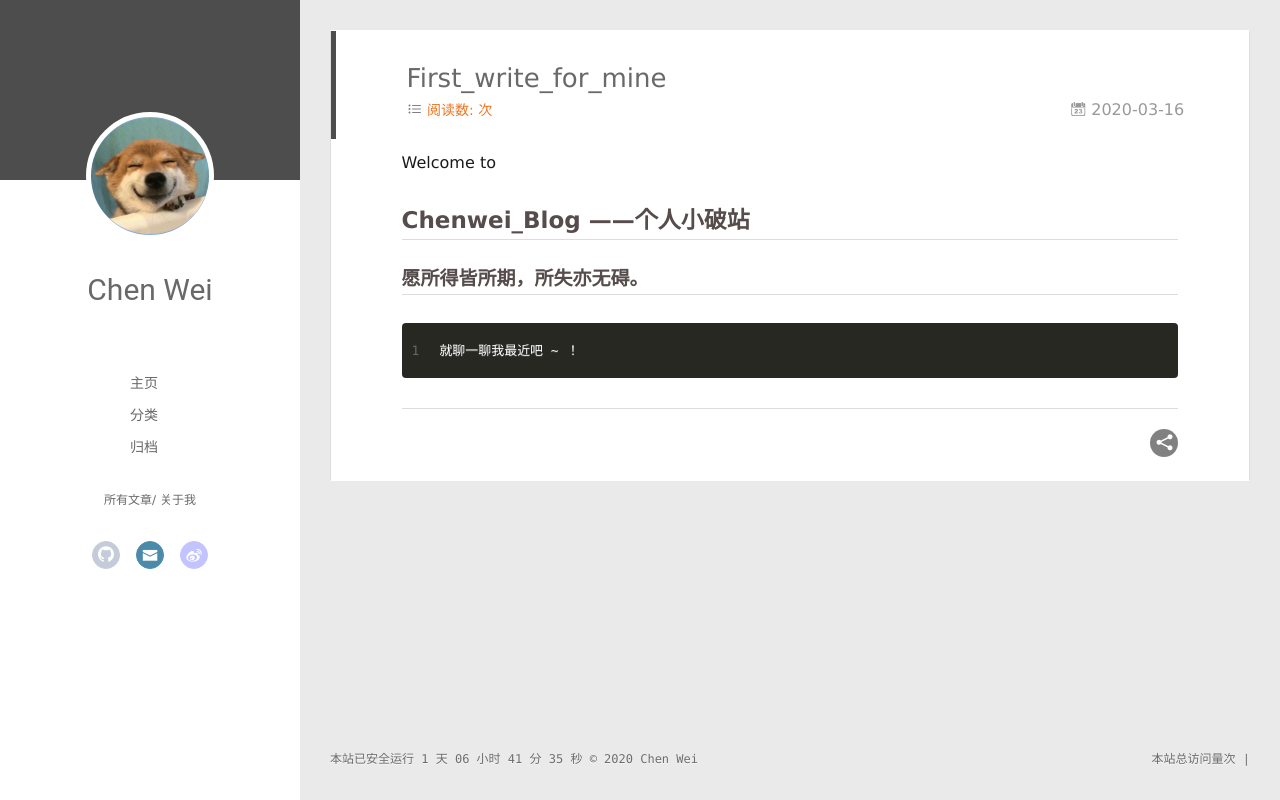
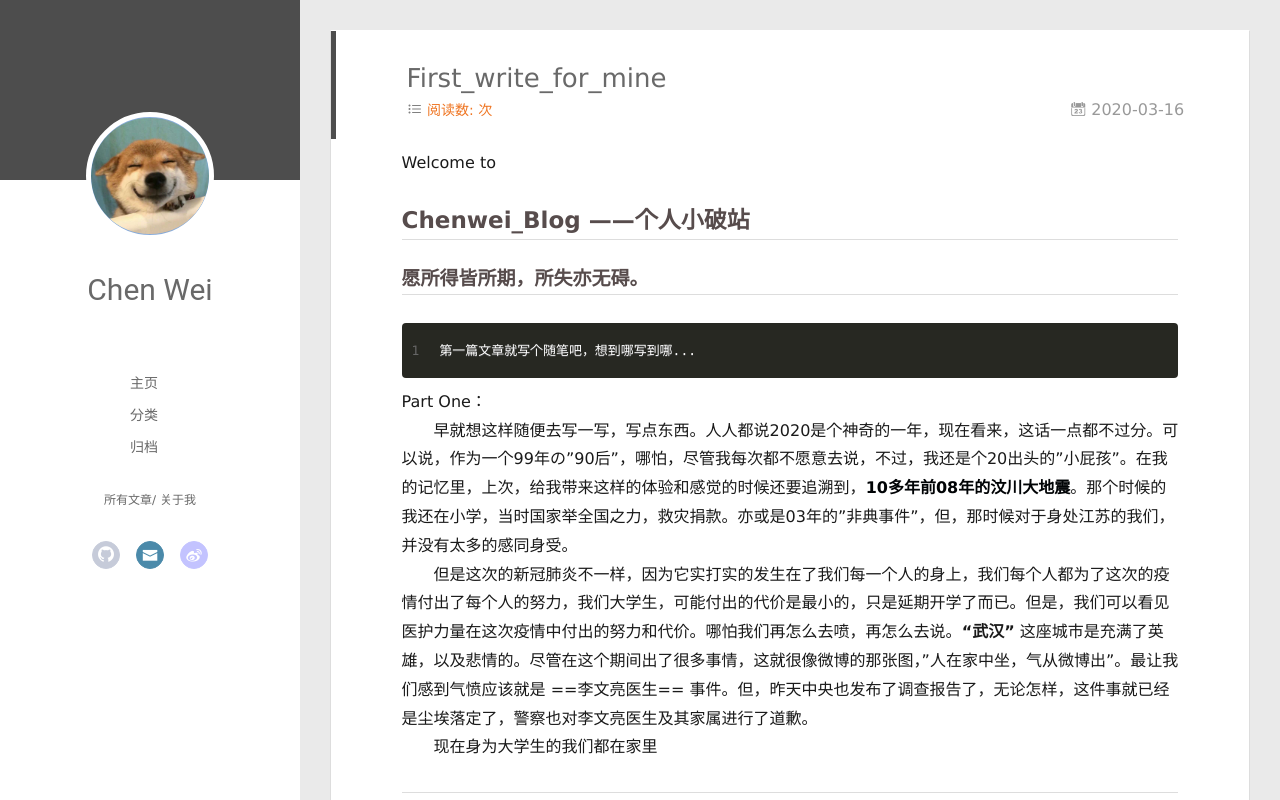
Before and after one commit to Chen1250734885/Chen1250734885.github.io, a plain HTML site: page 2020/03/16/First_write_for_mine/index.html in a window 1280 px wide. Drawn offline with Linux system fonts and the light colour scheme; some packages are replaced by stand-ins of ours; a script that the page names is missing.

Commit message:
Site updated: 2020-03-20 15:41:29

```diff
--- a/2020/03/16/First_write_for_mine/index.html
+++ b/2020/03/16/First_write_for_mine/index.html
@@ -8,15 +8,15 @@
   <link rel="dns-prefetch" href="http://yoursite.com">
   <title>First_write_for_mine | Hexo</title>
   <meta name="viewport" content="width=device-width, initial-scale=1, maximum-scale=1">
-  <meta name="description" content="Welcome to  Chenwei_Blog ——个人小破站愿所得皆所期，所失亦无碍。1就聊一聊我最近吧 ~ ！">
+  <meta name="description" content="Welcome to  Chenwei_Blog ——个人小破站愿所得皆所期，所失亦无碍。1第一篇文章就写个随笔吧，想到哪写到哪... Part One：&amp;emsp;&amp;emsp;早就想这样随便去写一写，写点东西。人人都说2020是个神奇的一年，现在看来，这话一点都不过分。可以说，作为一个99年の”90后”，哪怕，尽管我每次都不愿意去说，不过，我还是个20出头的”小屁孩”。在我的记忆里，上次，给我带">
 <meta property="og:type" content="article">
 <meta property="og:title" content="First_write_for_mine">
 <meta property="og:url" content="http://yoursite.com/2020/03/16/First_write_for_mine/index.html">
 <meta property="og:site_name" content="Hexo">
-<meta property="og:description" content="Welcome to  Chenwei_Blog ——个人小破站愿所得皆所期，所失亦无碍。1就聊一聊我最近吧 ~ ！">
+<meta property="og:description" content="Welcome to  Chenwei_Blog ——个人小破站愿所得皆所期，所失亦无碍。1第一篇文章就写个随笔吧，想到哪写到哪... Part One：&amp;emsp;&amp;emsp;早就想这样随便去写一写，写点东西。人人都说2020是个神奇的一年，现在看来，这话一点都不过分。可以说，作为一个99年の”90后”，哪怕，尽管我每次都不愿意去说，不过，我还是个20出头的”小屁孩”。在我的记忆里，上次，给我带">
 <meta property="og:locale" content="en_US">
 <meta property="article:published_time" content="2020-03-16T08:27:19.428Z">
-<meta property="article:modified_time" content="2020-03-18T16:33:08.524Z">
+<meta property="article:modified_time" content="2020-03-20T07:40:49.165Z">
 <meta property="article:author" content="Chen Wei">
 <meta name="twitter:card" content="summary">
 
@@ -195,7 +195,8 @@
     <div class="article-entry" itemprop="articleBody">
 
         <p>Welcome to </p>
-<h2 id="Chenwei-Blog-——个人小破站"><a href="#Chenwei-Blog-——个人小破站" class="headerlink" title="Chenwei_Blog ——个人小破站"></a>Chenwei_Blog ——个人小破站</h2><h3 id="愿所得皆所期，所失亦无碍。"><a href="#愿所得皆所期，所失亦无碍。" class="headerlink" title="愿所得皆所期，所失亦无碍。"></a>愿所得皆所期，所失亦无碍。</h3><figure class="highlight bash"><table><tr><td class="gutter"><pre><span class="line">1</span><br></pre></td><td class="code"><pre><span class="line">就聊一聊我最近吧 ~ ！</span><br></pre></td></tr></table></figure>
+<h2 id="Chenwei-Blog-——个人小破站"><a href="#Chenwei-Blog-——个人小破站" class="headerlink" title="Chenwei_Blog ——个人小破站"></a>Chenwei_Blog ——个人小破站</h2><h3 id="愿所得皆所期，所失亦无碍。"><a href="#愿所得皆所期，所失亦无碍。" class="headerlink" title="愿所得皆所期，所失亦无碍。"></a>愿所得皆所期，所失亦无碍。</h3><figure class="highlight bash"><table><tr><td class="gutter"><pre><span class="line">1</span><br></pre></td><td class="code"><pre><span class="line">第一篇文章就写个随笔吧，想到哪写到哪...</span><br></pre></td></tr></table></figure>
+<p>Part One：<br>&emsp;&emsp;早就想这样随便去写一写，写点东西。人人都说2020是个神奇的一年，现在看来，这话一点都不过分。可以说，作为一个99年の”90后”，哪怕，尽管我每次都不愿意去说，不过，我还是个20出头的”小屁孩”。在我的记忆里，上次，给我带来这样的体验和感觉的时候还要追溯到，<font color=#000305><strong>10多年前08年的汶川大地震</strong></font>。那个时候的我还在小学，当时国家举全国之力，救灾捐款。亦或是03年的”非典事件”，但，那时候对于身处江苏的我们，并没有太多的感同身受。<br>&emsp;&emsp;但是这次的新冠肺炎不一样，因为它实打实的发生在了我们每一个人的身上，我们每个人都为了这次的疫情付出了每个人的努力，我们大学生，可能付出的代价是最小的，只是延期开学了而已。但是，我们可以看见医护力量在这次疫情中付出的努力和代价。哪怕我们再怎么去喷，再怎么去说。<strong>“武汉”</strong> 这座城市是充满了英雄，以及悲情的。尽管在这个期间出了很多事情，这就很像微博的那张图，”人在家中坐，气从微博出”。最让我们感到气愤应该就是 ==李文亮医生== 事件。但，昨天中央也发布了调查报告了，无论怎样，这件事就已经是尘埃落定了，警察也对李文亮医生及其家属进行了道歉。<br>&emsp;&emsp;现在身为大学生的我们都在家里</p>
 
 
 
```
Also changed, not shown: index.html (+2 -1 lines), assets/800031665.jpg (added), assets/800058866.jpg (added), assets/800078392.jpg (added), assets/800084695.jpg (added), 1 other file.
